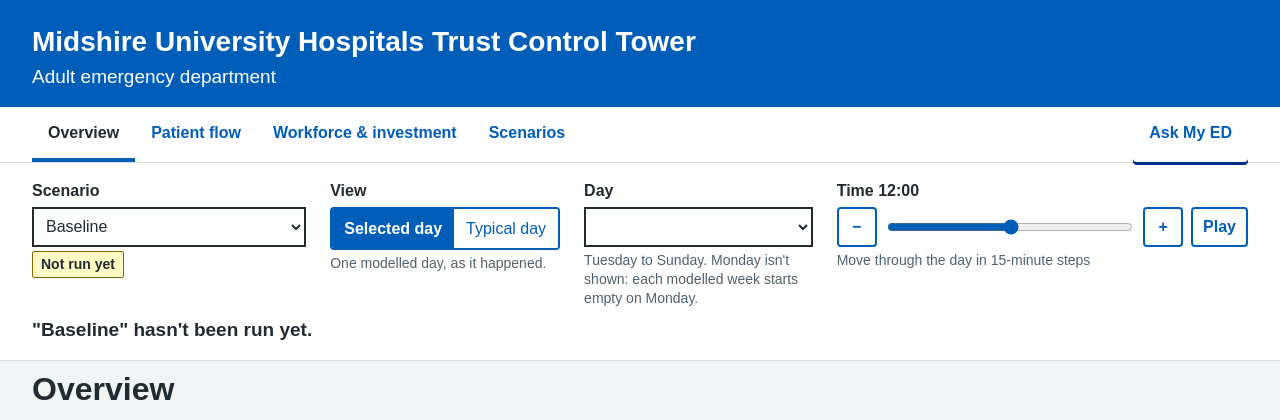
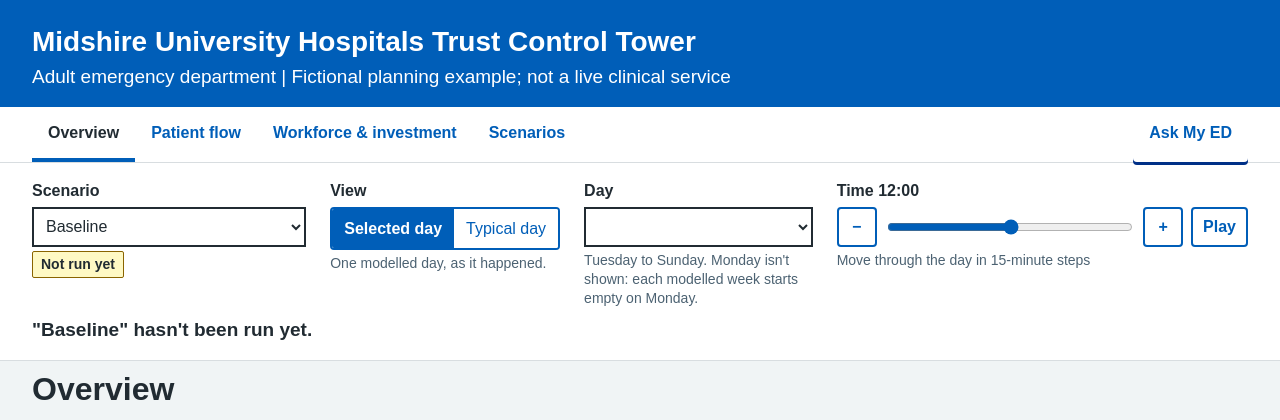
Before and after one commit to mrsonuk/Midshire-Portfolio, a Flask app: page / in a window 1280 px wide. Shown: the top 420 px of the page. Run offline with Flask 3, Linux system fonts and the light colour scheme; data comes from the database, SQL or seed files in the repository; data that the repository does not hold is empty; parts of the project's set-up code (start-up, migrations or seed data) failed here and were passed over; some libraries are stand-ins or nearby versions.

Commit message:
Add public-demo CSRF token to browser requests and disclose fictional status

```diff
--- a/uec_hybrid/app/templates/midshire.html
+++ b/uec_hybrid/app/templates/midshire.html
@@ -3,6 +3,7 @@
 <head>
 <meta charset="utf-8">
 <meta name="viewport" content="width=device-width, initial-scale=1">
+<meta name="midshire-csrf" content="{{ csrf_token }}">
 <title>{{ title }}</title>
 <link rel="stylesheet" href="/static/midshire.css?v={{ asset_v }}">
 </head>
@@ -11,7 +12,7 @@
 <header class="ms-header">
   <div class="ms-wrap">
     <h1 class="ms-title">{{ title }}</h1>
-    <p class="ms-subtitle">Adult emergency department</p>
+    <p class="ms-subtitle">Adult emergency department | Fictional planning example; not a live clinical service</p>
   </div>
 </header>
 
```
